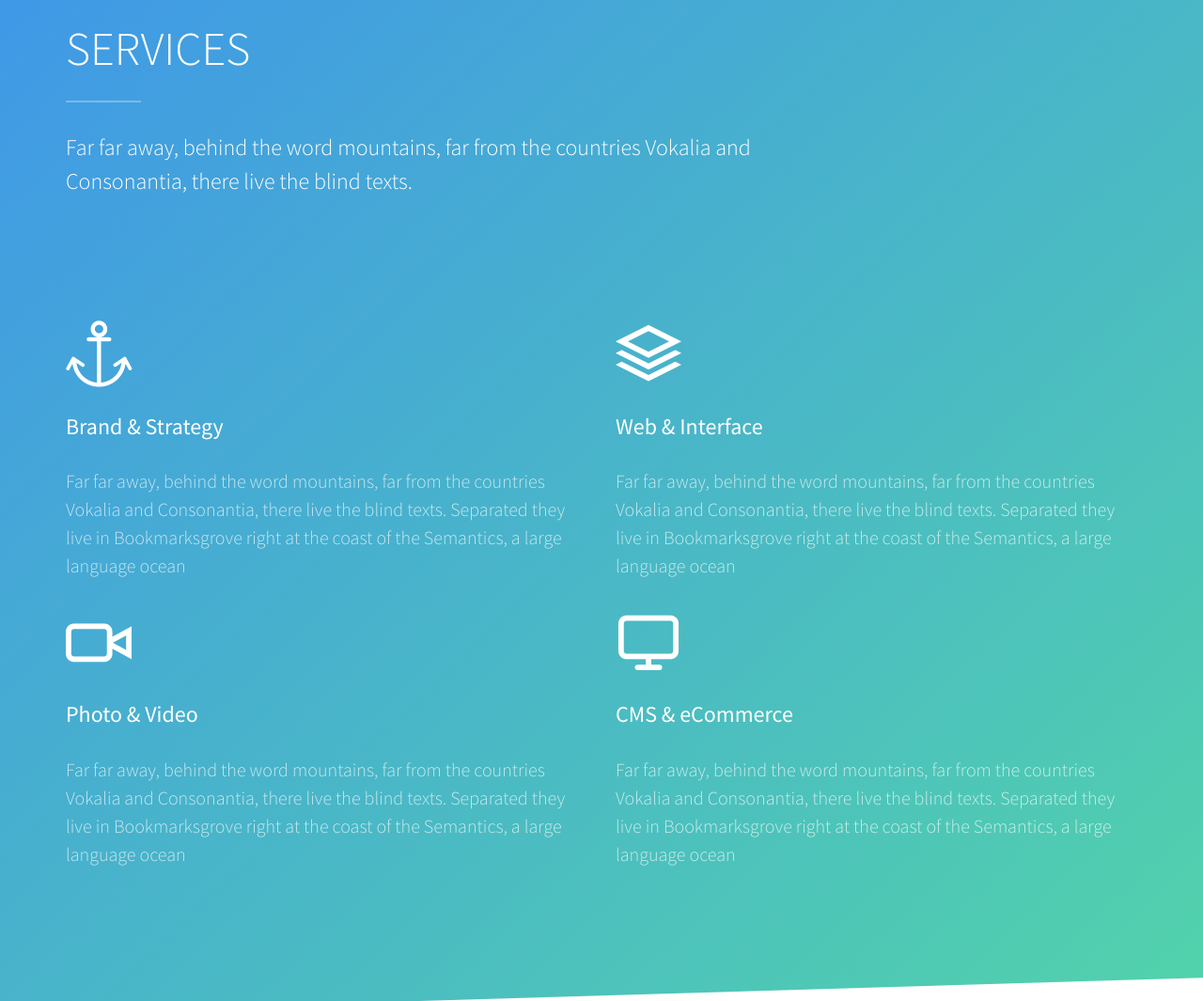
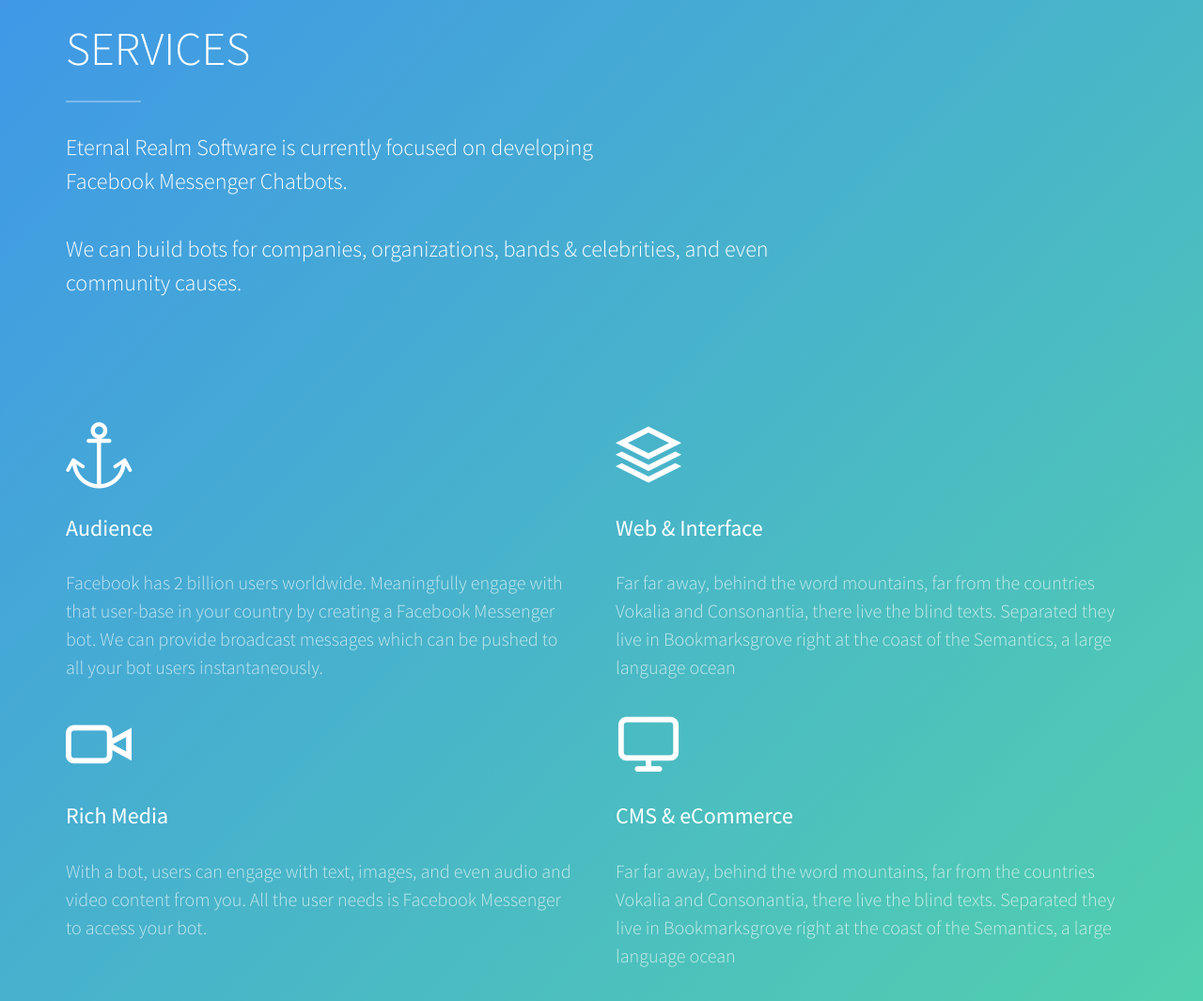
Before and after one commit to n30dyn4m1c/erspng, a plain HTML site: page index.html in a window 1280 px wide. Shown: the part 4260-5325 px from the top of the page at 94% size. Drawn offline with Linux system fonts and the light colour scheme; some packages are replaced by stand-ins of ours; no server answers; files whose address does not match are found by name.

Commit message:
Update Services

```diff
--- a/index.html
+++ b/index.html
@@ -455,7 +455,8 @@
 					<h2 class=" left-border to-animate">Services</h2>
 					<div class="row">
 						<div class="col-md-8 subtext to-animate">
-							<h3>Far far away, behind the word mountains, far from the countries Vokalia and Consonantia, there live the blind texts.</h3>
+							<h3>Eternal Realm Software is currently focused on developing <br>Facebook Messenger Chatbots.<br><br>
+							We can build bots for companies, organizations, bands &amp; celebrities, and even community causes.</h3>
 						</div>
 					</div>
 				</div>
@@ -463,8 +464,8 @@
 			<div class="row">
 				<div class="col-md-6 col-sm-6 fh5co-service to-animate">
 					<i class="icon to-animate-2 icon-anchor"></i>
-					<h3>Brand &amp; Strategy</h3>
-					<p>Far far away, behind the word mountains, far from the countries Vokalia and Consonantia, there live the blind texts. Separated they live in Bookmarksgrove right at the coast of the Semantics, a large language ocean</p>
+					<h3>Audience</h3>
+					<p>Facebook has 2 billion users worldwide. Meaningfully engage with that user-base in your country by creating a Facebook Messenger bot. We can provide broadcast messages which can be pushed to all your bot users instantaneously.</p>
 				</div>
 				<div class="col-md-6 col-sm-6 fh5co-service to-animate">
 					<i class="icon to-animate-2 icon-layers2"></i>
@@ -476,8 +477,8 @@
 
 				<div class="col-md-6 col-sm-6 fh5co-service to-animate">
 					<i class="icon to-animate-2 icon-video2"></i>
-					<h3>Photo &amp; Video</h3>
-					<p>Far far away, behind the word mountains, far from the countries Vokalia and Consonantia, there live the blind texts. Separated they live in Bookmarksgrove right at the coast of the Semantics, a large language ocean</p>
+					<h3>Rich Media</h3>
+					<p>With a bot, users can engage with text, images, and even audio and video content from you. All the user needs is Facebook Messenger to access your bot.</p>
 				</div>
 				<div class="col-md-6 col-sm-6 fh5co-service to-animate">
 					<i class="icon to-animate-2 icon-monitor"></i>
```
